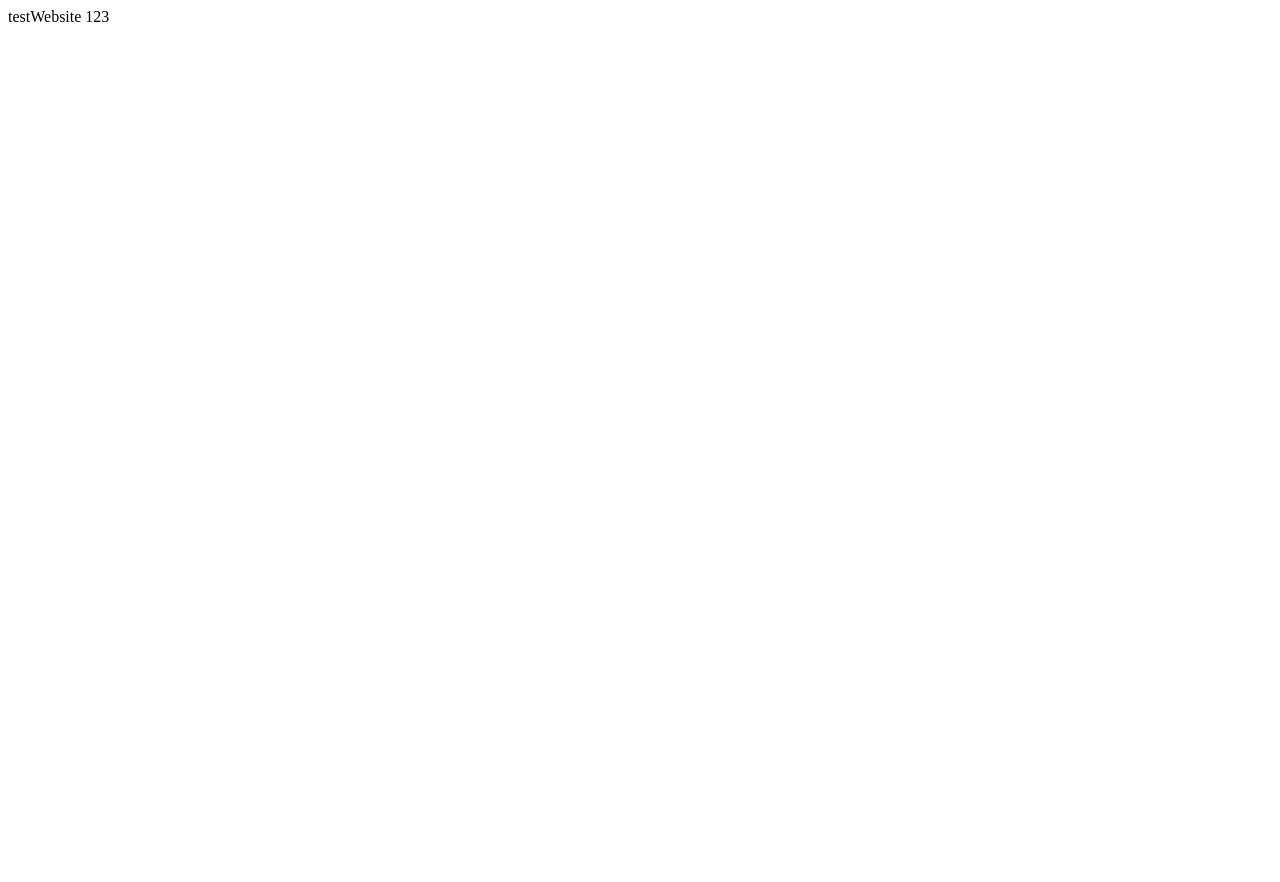
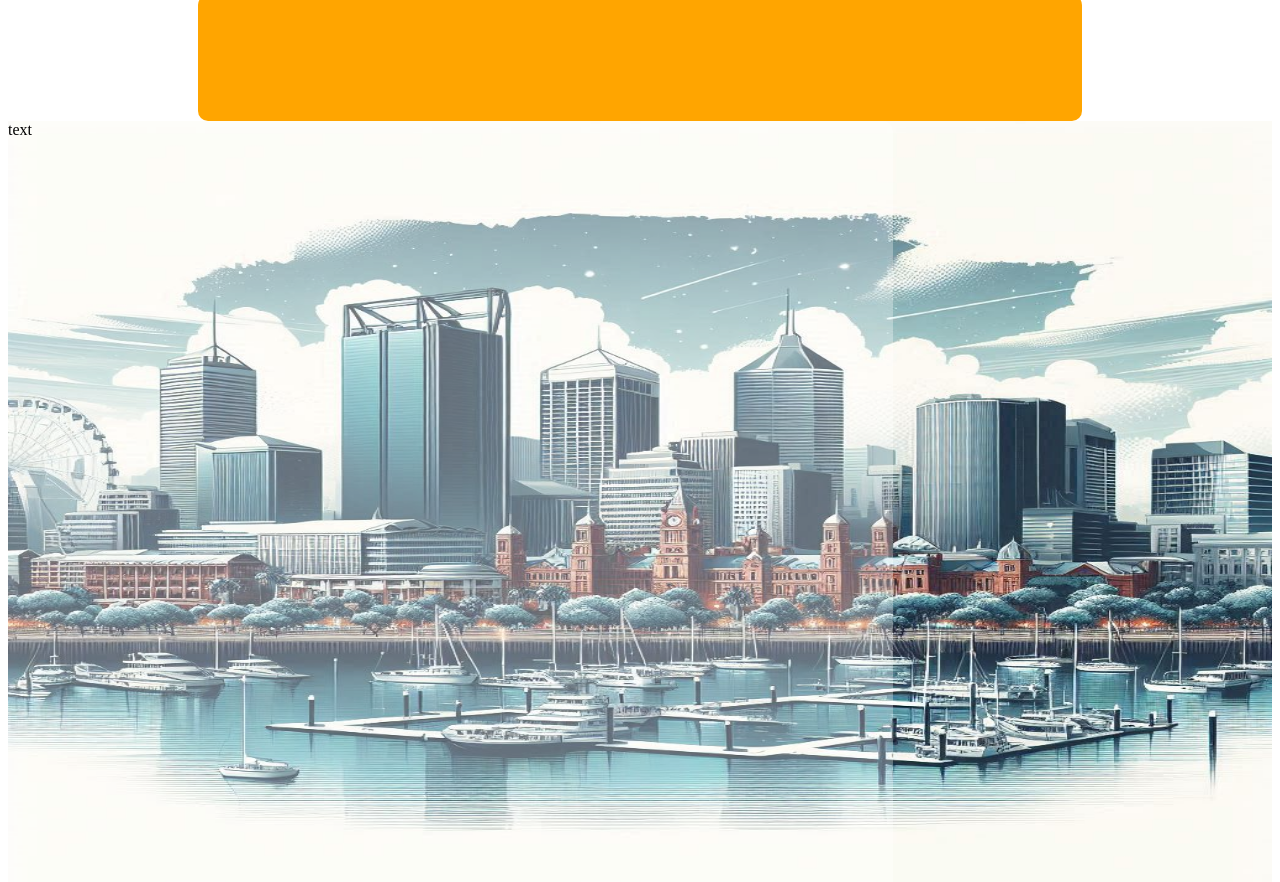
Before and after one commit to Netherman09/testWebsite, a plain HTML site: page index.html in a window 1280 px wide. Before the commit the page ends 800 px from the top, so only its background shows below. Drawn offline with Linux system fonts and the light colour scheme.

Commit message:
Add files via upload

```diff
--- a/index.html
+++ b/index.html
@@ -1,2 +1,17 @@
-testWebsite
-123
+<html>
+	<head>
+		<title>Test Website</title>
+		<link rel="stylesheet" href="style.css">
+	</head>
+	<body>
+		<div style="position:relative;" class="topMenu"></div>
+		<div style="position:relative;">
+			<img class="siteImgBackground" src="skylineImage.jpg"></img>
+
+			<div  class="siteBackground">
+				text
+			</div>
+		</div>
+
+	</body>
+</html>
--- /dev/null
+++ b/style.css
@@ -0,0 +1,29 @@
+.topmenu {
+	margin: auto;
+	margin-top: -1%;
+	width: 70%;
+	height: 16%;
+	border-radius:10px;
+	background-color: orange;
+}
+
+.siteImgBackground {
+	margin:auto;
+	width:100%;
+	height: 100%;
+	bottom:40%;
+	background-repeat:no-repeat;
+	background-position: center;
+}
+
+.siteBackground {
+	margin: auto;
+	position:absolute;
+	color:black;
+	width: 70%;
+	height: 100%;
+	bottom: 0%;
+	border-radius:10px;
+	background-color:rgba(255, 255, 255, 0.3);
+	z-index:5;
+}
```
Also changed, not shown: skylineImage.jpg (added).
